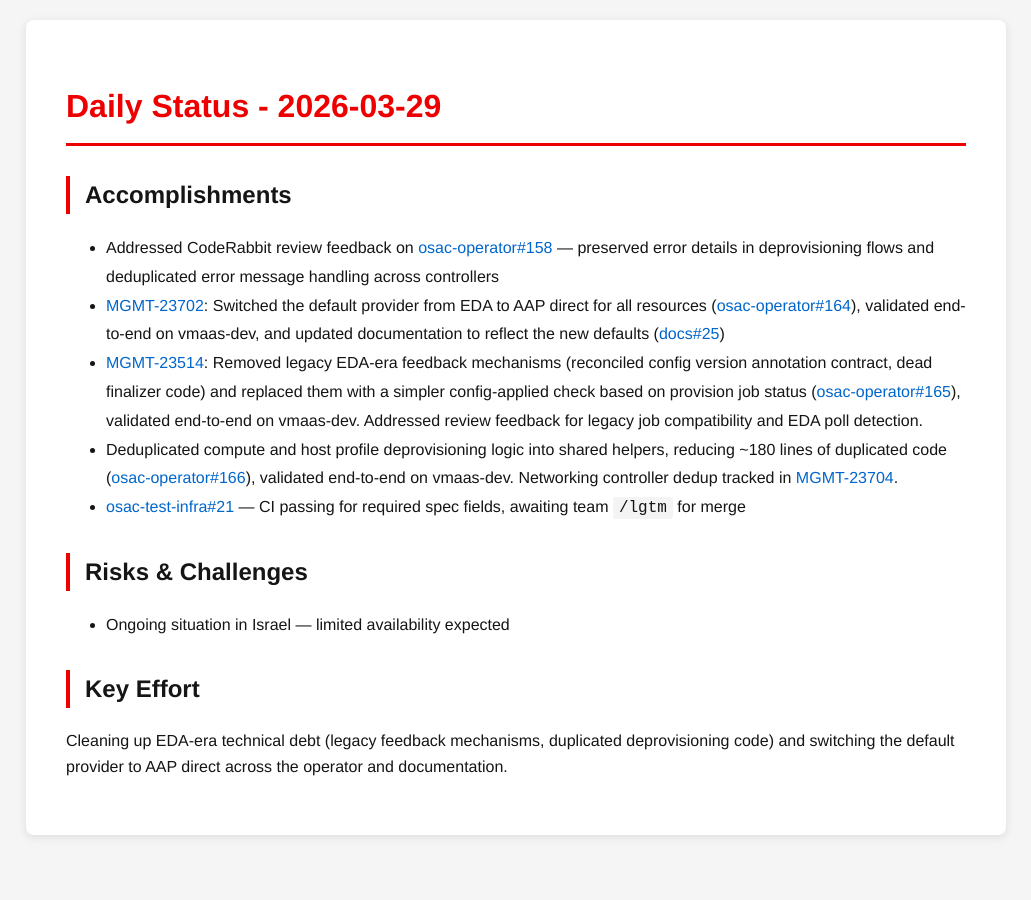
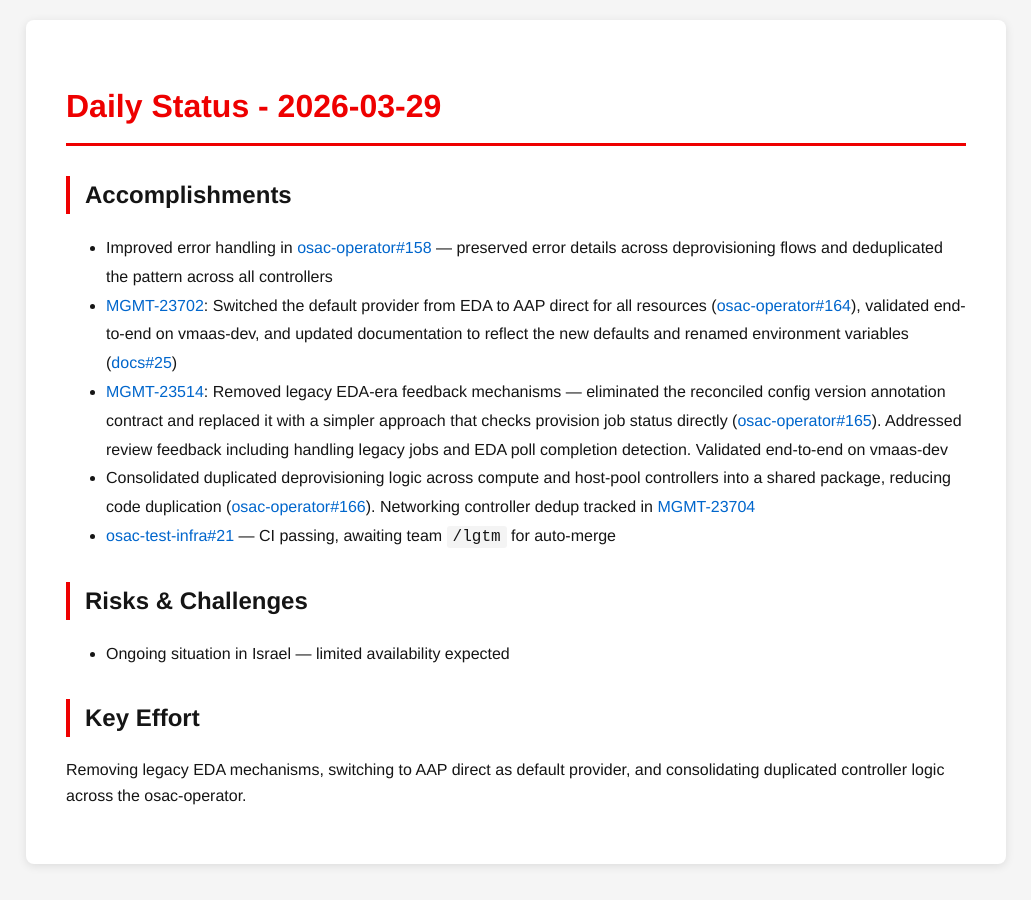
Before and after one commit to tzvatot/daily-status, a Jekyll site: the page built from 2026-03-29.md, in a window 1280 px wide. Shown: the whole page, without its empty margins (124-1155 px from the left). Built offline with Jekyll 4.4.1, drawn with Linux system fonts in a browser that asks for light colours.

Commit message:
Daily status update - 2026-03-29

```diff
--- a/2026-03-29.md
+++ b/2026-03-29.md
@@ -7,17 +7,14 @@
 # Daily Status - 2026-03-29
 
 ## Accomplishments
-
-- Addressed CodeRabbit review feedback on [osac-operator#158](https://github.com/osac-project/osac-operator/pull/158) — preserved error details in deprovisioning flows and deduplicated error message handling across controllers
-- [MGMT-23702](https://issues.redhat.com/browse/MGMT-23702): Switched the default provider from EDA to AAP direct for all resources ([osac-operator#164](https://github.com/osac-project/osac-operator/pull/164)), validated end-to-end on vmaas-dev, and updated documentation to reflect the new defaults ([docs#25](https://github.com/osac-project/docs/pull/25))
-- [MGMT-23514](https://issues.redhat.com/browse/MGMT-23514): Removed legacy EDA-era feedback mechanisms (reconciled config version annotation contract, dead finalizer code) and replaced them with a simpler config-applied check based on provision job status ([osac-operator#165](https://github.com/osac-project/osac-operator/pull/165)), validated end-to-end on vmaas-dev. Addressed review feedback for legacy job compatibility and EDA poll detection.
-- Deduplicated compute and host profile deprovisioning logic into shared helpers, reducing ~180 lines of duplicated code ([osac-operator#166](https://github.com/osac-project/osac-operator/pull/166)), validated end-to-end on vmaas-dev. Networking controller dedup tracked in [MGMT-23704](https://issues.redhat.com/browse/MGMT-23704).
-- [osac-test-infra#21](https://github.com/osac-project/osac-test-infra/pull/21) — CI passing for required spec fields, awaiting team `/lgtm` for merge
+- Improved error handling in [osac-operator#158](https://github.com/osac-project/osac-operator/pull/158) — preserved error details across deprovisioning flows and deduplicated the pattern across all controllers
+- [MGMT-23702](https://issues.redhat.com/browse/MGMT-23702): Switched the default provider from EDA to AAP direct for all resources ([osac-operator#164](https://github.com/osac-project/osac-operator/pull/164)), validated end-to-end on vmaas-dev, and updated documentation to reflect the new defaults and renamed environment variables ([docs#25](https://github.com/osac-project/docs/pull/25))
+- [MGMT-23514](https://issues.redhat.com/browse/MGMT-23514): Removed legacy EDA-era feedback mechanisms — eliminated the reconciled config version annotation contract and replaced it with a simpler approach that checks provision job status directly ([osac-operator#165](https://github.com/osac-project/osac-operator/pull/165)). Addressed review feedback including handling legacy jobs and EDA poll completion detection. Validated end-to-end on vmaas-dev
+- Consolidated duplicated deprovisioning logic across compute and host-pool controllers into a shared package, reducing code duplication ([osac-operator#166](https://github.com/osac-project/osac-operator/pull/166)). Networking controller dedup tracked in [MGMT-23704](https://issues.redhat.com/browse/MGMT-23704)
+- [osac-test-infra#21](https://github.com/osac-project/osac-test-infra/pull/21) — CI passing, awaiting team `/lgtm` for auto-merge
 
 ## Risks & Challenges
-
 - Ongoing situation in Israel — limited availability expected
 
 ## Key Effort
-
-Cleaning up EDA-era technical debt (legacy feedback mechanisms, duplicated deprovisioning code) and switching the default provider to AAP direct across the operator and documentation.
+Removing legacy EDA mechanisms, switching to AAP direct as default provider, and consolidating duplicated controller logic across the osac-operator.
```
